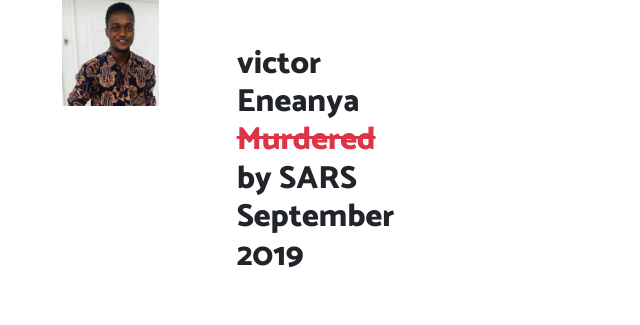
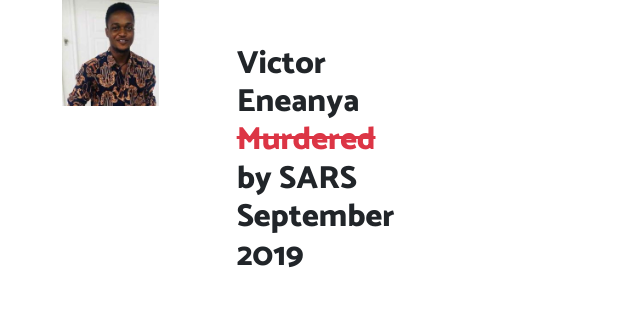
Before and after one commit to wedeygidigbawepin/killedbysars.github.io, a website: page index.html in a window 1280 px wide. Shown: the part 4439-4764 px from the top of the page, 403-1043 px from the left. Drawn offline with Linux system fonts and the light colour scheme.

Commit message:
Update index.html

```diff
--- a/index.html
+++ b/index.html
@@ -513,7 +513,7 @@
 					</div>
 				<div class="col-lg-8 victim_details">
 					  <div class="p-5">
-						<h2>victor Eneanya<br><s class="text-danger">Murdered</s> by SARS<br>September 2019</h2>
+						<h2>Victor Eneanya<br><s class="text-danger">Murdered</s> by SARS<br>September 2019</h2>
 					  </div>
 					</div>
 			</div>
```
